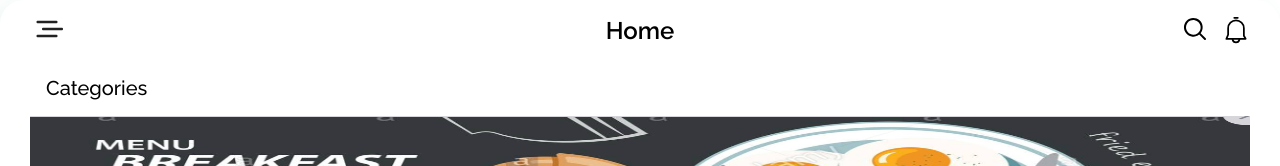
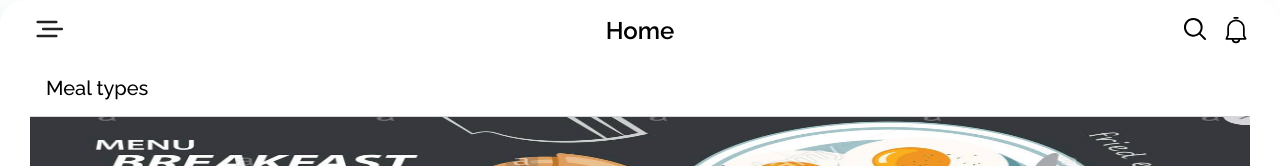
Before and after one commit to Patrykkwolek/shopping, a React (Create React App) app: page /main/search in a window 1280 px wide. Shown: the top 166 px of the page. Built offline with nearby package versions, Linux system fonts and the light colour scheme.

Commit message:
fix import bugs

```diff
--- a/src/modules/mainPage/subPages/home/home.tsx
+++ b/src/modules/mainPage/subPages/home/home.tsx
@@ -1,33 +1,14 @@
 import React from 'react'
 import './home.scss'
-import { Swiper, SwiperSlide } from 'swiper/react'
-import 'swiper/swiper.min.css'
-import breakfast from '../../../../resources/img/tmp/breakfast.png'
-import dinner from '../../../../resources/img/tmp/dinner.png'
-import lunch from '../../../../resources/img/tmp/lunch.png'
+import MealTypes from './mealTypes/mealTypes'
+import getTranslation from '../../../../translations'
 
 function Home() {
 	return (
 		<div className='home'>
 			<div className='categories'>
-				<h5>Categories</h5>
-				<Swiper spaceBetween={50}>
-					<SwiperSlide>
-						<div className='categories__content'>
-							<img src={breakfast} alt='' height={150} width='100%' />
-						</div>
-					</SwiperSlide>
-					<SwiperSlide>
-						<div className='categories__content'>
-							<img src={lunch} alt='' height={150} width='100%' />
-						</div>
-					</SwiperSlide>
-					<SwiperSlide>
-						<div className='categories__content'>
-							<img src={dinner} alt='' height={150} width='100%' />
-						</div>
-					</SwiperSlide>
-				</Swiper>
+				<h5>{getTranslation('mealTypes')}</h5>
+				<MealTypes />
 			</div>
 		</div>
 	)
--- /dev/null
+++ b/src/modules/mainPage/subPages/home/mealTypes/mealTypes.tsx
@@ -0,0 +1,30 @@
+import React from 'react'
+import { Swiper, SwiperSlide } from 'swiper/react'
+import 'swiper/swiper.min.css'
+import breakfast from '../../../../../resources/img/tmp/breakfast.png'
+import dinner from '../../../../../resources/img/tmp/dinner.png'
+import lunch from '../../../../../resources/img/tmp/lunch.png'
+
+function MealTypes() {
+	return (
+		<Swiper spaceBetween={50}>
+			<SwiperSlide>
+				<div className='categories__content'>
+					<img src={breakfast} alt='' height={150} width='100%' />
+				</div>
+			</SwiperSlide>
+			<SwiperSlide>
+				<div className='categories__content'>
+					<img src={lunch} alt='' height={150} width='100%' />
+				</div>
+			</SwiperSlide>
+			<SwiperSlide>
+				<div className='categories__content'>
+					<img src={dinner} alt='' height={150} width='100%' />
+				</div>
+			</SwiperSlide>
+		</Swiper>
+	)
+}
+
+export default MealTypes
--- a/src/translations/index.ts
+++ b/src/translations/index.ts
@@ -57,6 +57,10 @@ const translations: TranslationRecords = Object.freeze({
 		eng: 'Logout',
 		pl: 'Wyloguj',
 	},
+	mealTypes: {
+		eng: 'Meal types',
+		pl: 'Rodzaje dań',
+	},
 })
 
 const getTranslation = (translation: string): string => {
```
